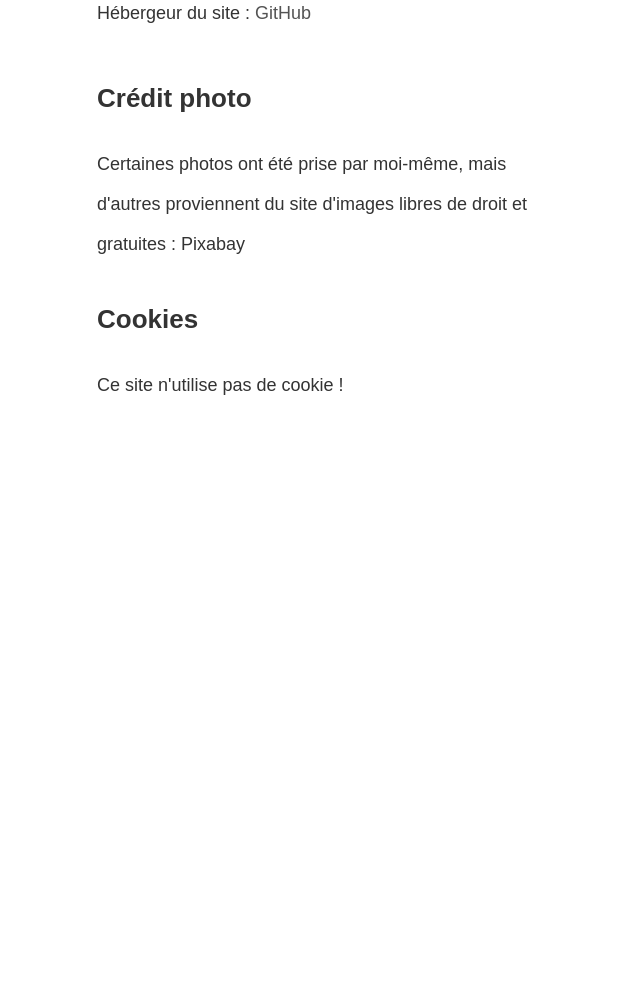
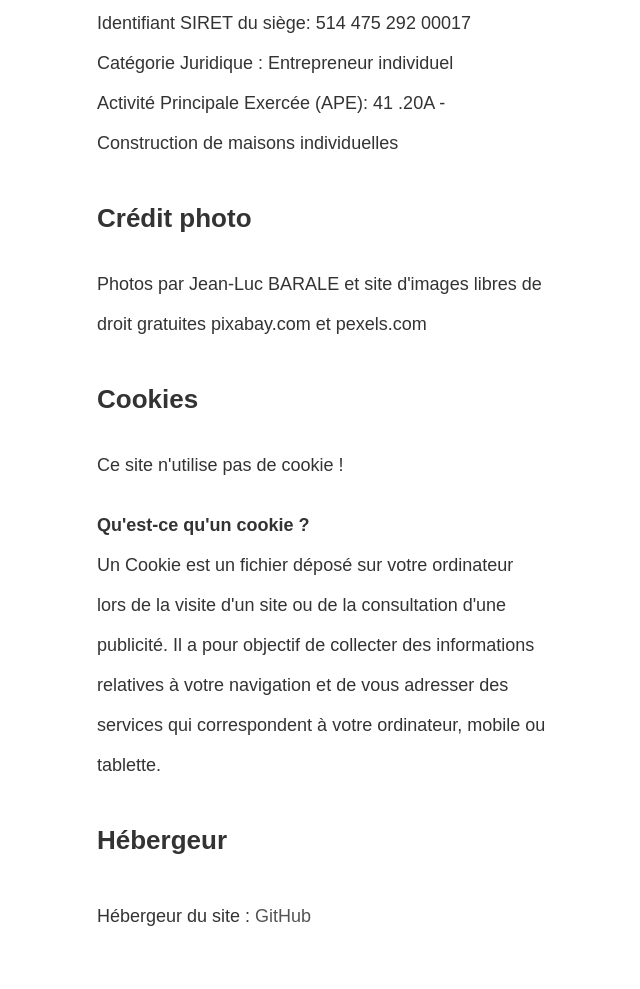
Before and after one commit to wdh-dp/jlrenovation, a plain HTML site: page mentionsLegales.html in a window 1280 px wide. Shown: the part 1274-2263 px from the top of the page, without its empty margins (153-793 px from the left). Before the commit the page ends 1919 px from the top, so only its background shows below. Drawn offline with nearby package versions, Linux system fonts and the light colour scheme; a web font is replaced by a local one.

Commit message:
Update mentionsLegales.html

```diff
--- a/mentionsLegales.html
+++ b/mentionsLegales.html
@@ -80,49 +80,49 @@
 
             <div class="titreSectionMentionsLegales">Informations<br></div>
 
-    <p class= "texteML">
+            <p class="texteML">
 
                 Nom : BARALE<br>
                 Prénom : Jean-Luc<br>
                 Adresse mail : jeanluc.renovation@gmail.com<br>
                 Numéro de téléphone : 06.15.57.18.03<br>
                 Adresse postale : 86 Chemin de la Madonette de Terron 06200 Nice<br>
-    Hébergeur du site : <a href="https://github.com" class="gitHub">GitHub</a><br><br>
+
+                <p class="texteML">
+                    Identifiant SIRET du siège: 514 475 292 00017 <br>
+                    Catégorie Juridique : Entrepreneur individuel<br>
+                    Activité Principale Exercée (APE): 41 .20A - Construction de maisons individuelles<br><br>
                 </p>
+
 
 
             <div class="titreSectionMentionsLegales">Crédit photo<br></div>
 
 
-    <p class= "texteML">
+            <p class="texteML">
 
-        Certaines photos ont été prise par moi-même, mais d'autres proviennent du site d'images libres de droit et gratuites : Pixabay<br><br>
+                Photos par Jean-Luc BARALE et site d'images libres de droit gratuites pixabay.com et pexels.com<br><br>
             </p>
-
 
 
             <div class="titreSectionMentionsLegales">Cookies<br></div>
 
-<p class= "texteML">
+            <p class="texteML">
+                Ce site n'utilise pas de cookie !<br>
+            </p>
+            <p class="texteML">
+                <strong>Qu'est-ce qu'un cookie ?</strong><br>
+                Un Cookie est un fichier déposé sur votre ordinateur lors de la visite d'un site ou de la consultation d'une publicité. Il a pour objectif de collecter des informations relatives à votre navigation et de vous adresser des services qui correspondent à votre ordinateur, mobile ou tablette.<br><br>
+            </p>
 
-Ce site n'utilise pas de cookie !
+            <div class="titreSectionMentionsLegales">Hébergeur<br></div>
 
-</div>
-
-
-
-
-
-
-
-
+        <p class="texteML">
+            Hébergeur du site : <a href="https://github.com" class="gitHub">GitHub</a><br><br>
+        </p>
 
 
     </div>
-
-
-
-
 
 
 
```
Lines whose indentation alone changed are shown as unchanged.
